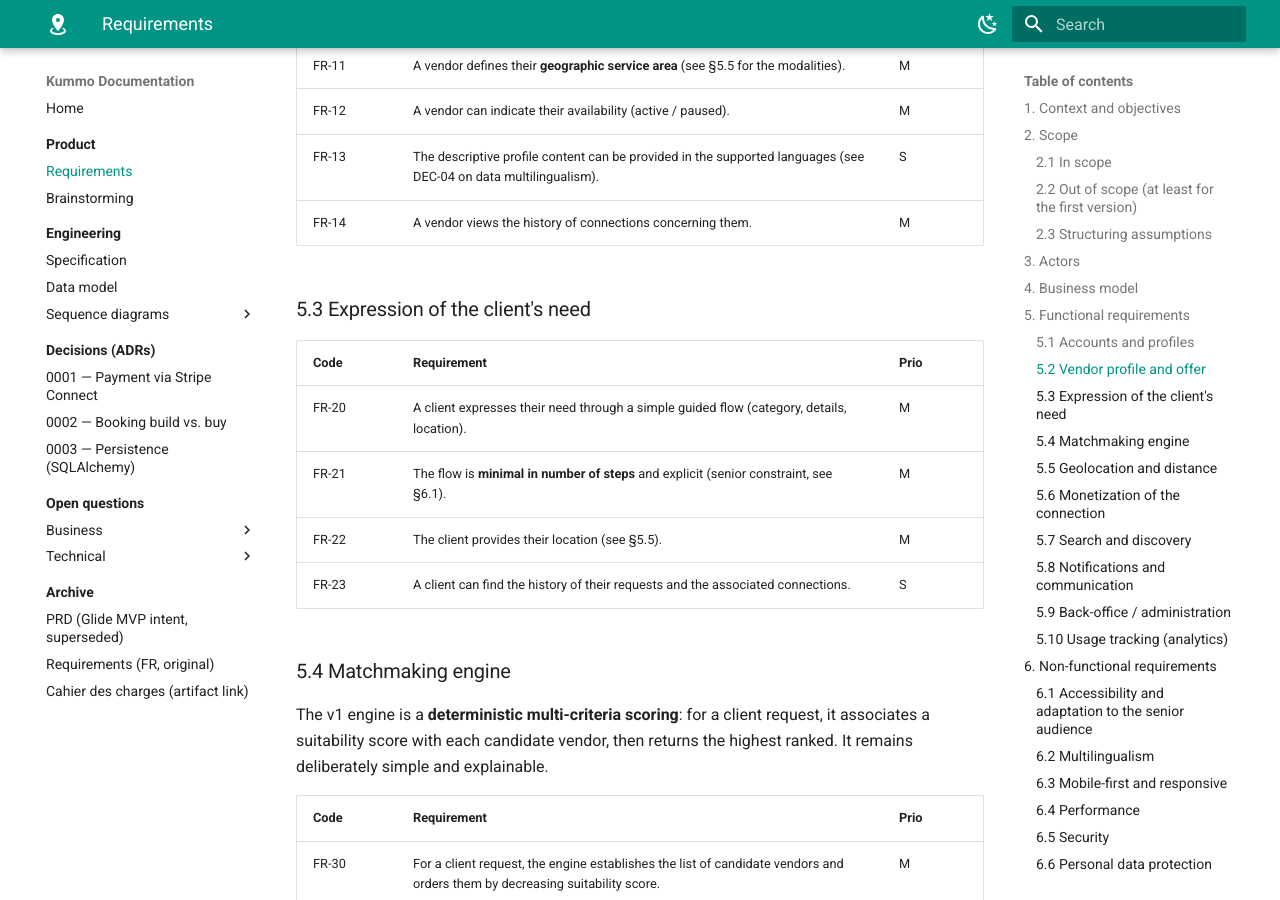
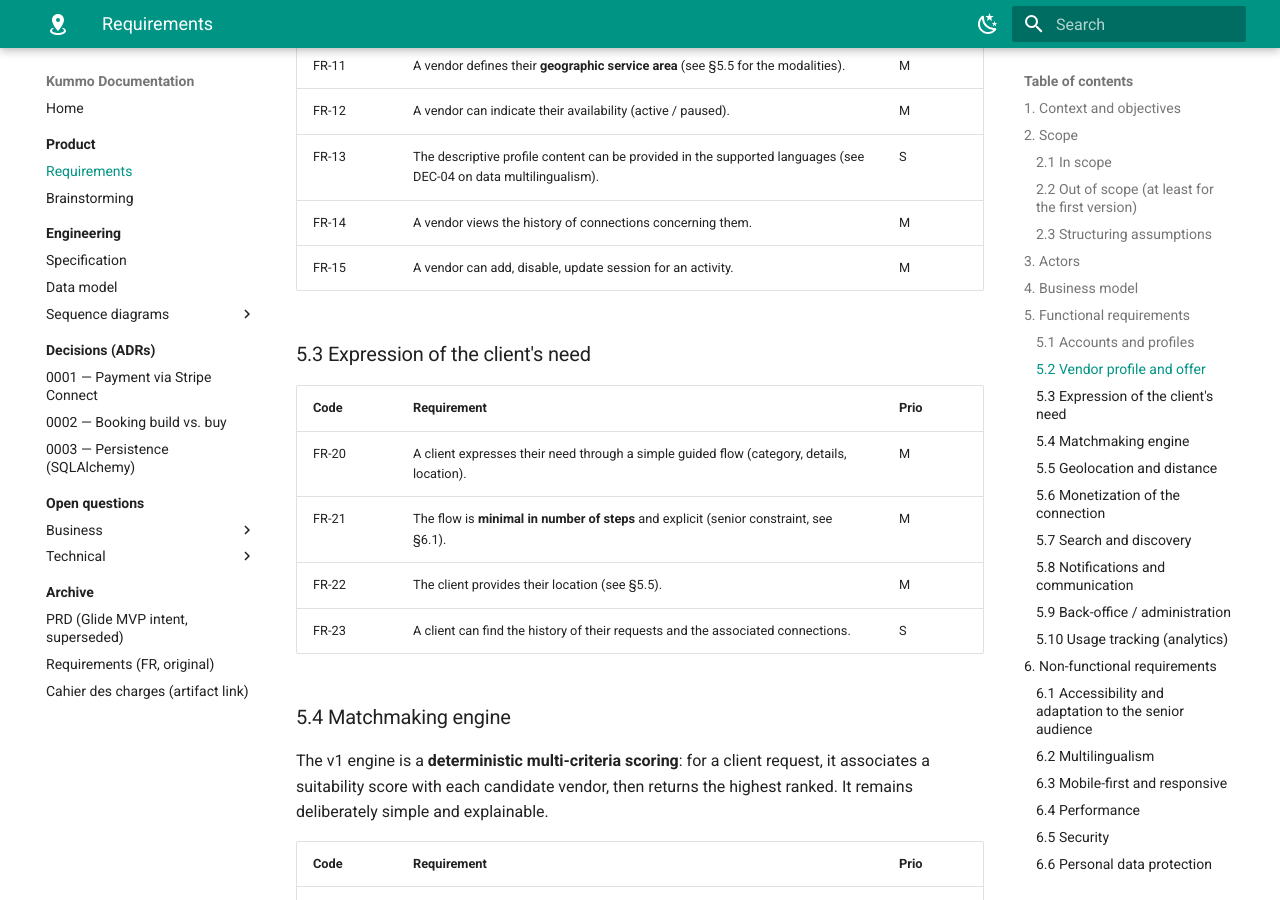
Before and after one commit to Polyjez/Kummo, an MkDocs documentation site: the page built from Docs/product/requirements.md, in a window 1280 px wide and 900 px high, scrolled down 3599 px. Built offline with MkDocs 1.6.1 and Material for MkDocs 9.7.7, drawn with Linux system fonts in a browser that asks for light colours.

Commit message:
tools: mkdoc server

```diff
--- a/Docs/product/requirements.md
+++ b/Docs/product/requirements.md
@@ -98,6 +98,7 @@ Revenue is a **percentage success commission on the client's payment** for a boo
 | FR-12 | A vendor can indicate their availability (active / paused). | M |
 | FR-13 | The descriptive profile content can be provided in the supported languages (see DEC-04 on data multilingualism). | S |
 | FR-14 | A vendor views the history of connections concerning them. | M |
+| FR-15 | A vendor can add, disable, update session for an activity. | M |
 
 ### 5.3 Expression of the client's need
 
```
Also changed, not shown: 2 other files.
